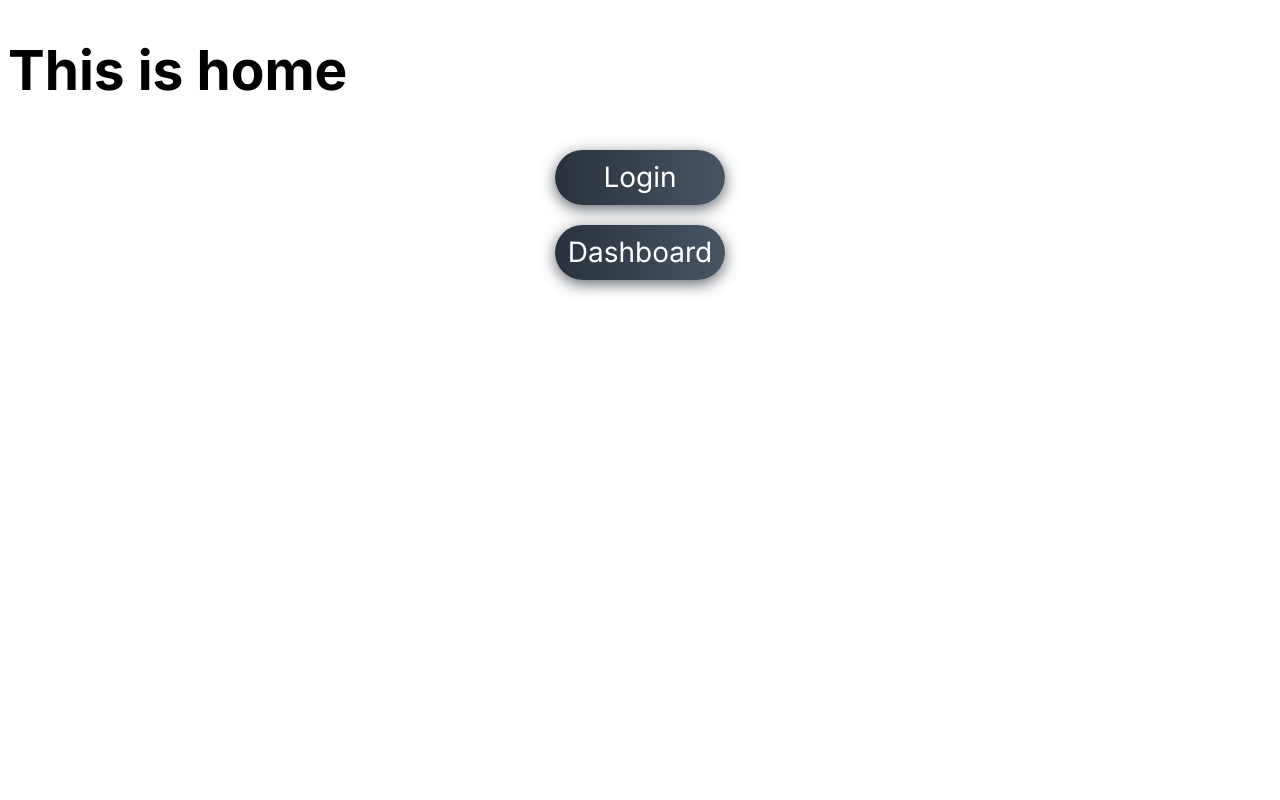
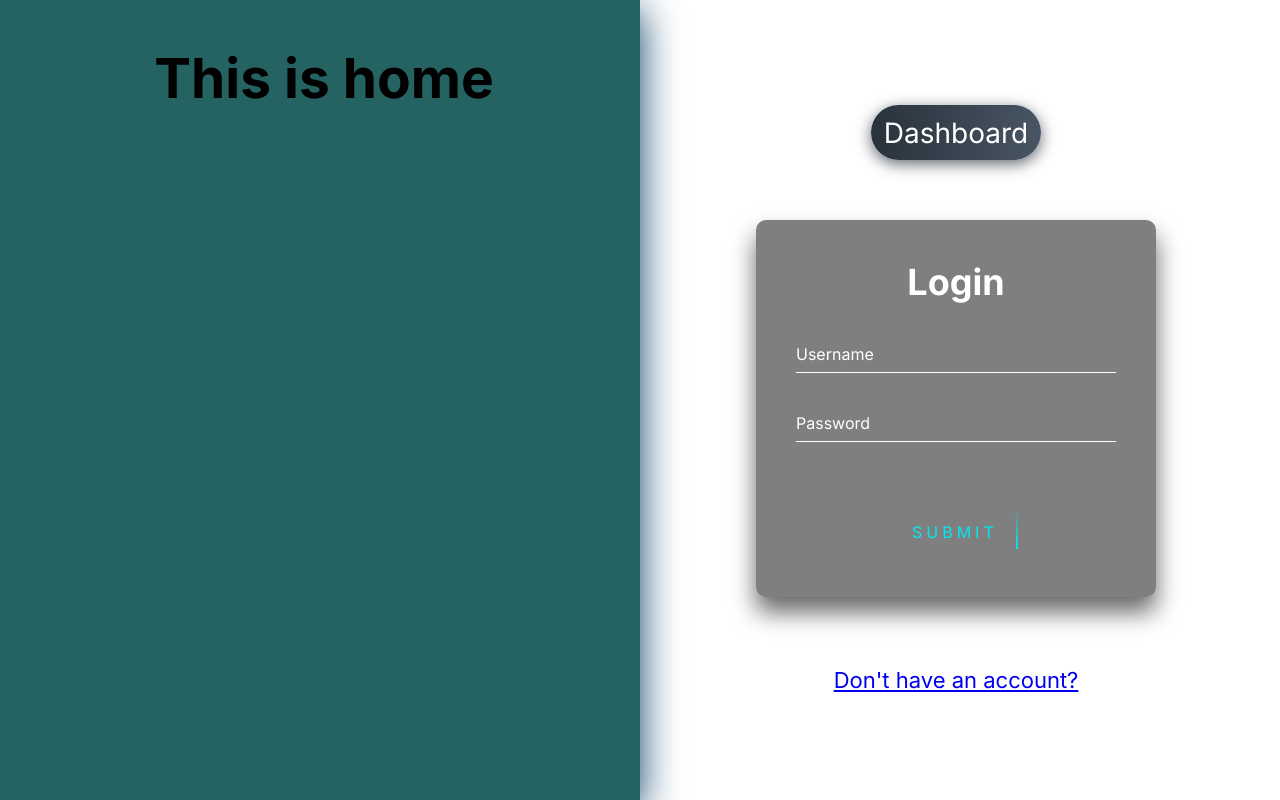
Before and after one commit to McTastic/Issue_Tracker, a Next.js app: page / in a window 1280 px wide. Built offline with nearby package versions, Linux system fonts and the light colour scheme.

Commit message:
added some styling to homepage and inserted login form which does not work yet

```diff
--- /dev/null
+++ b/app/components/login.tsx
@@ -0,0 +1,26 @@
+import styles from "../../public/css/login.module.css";
+
+export default function Login() {
+  return (
+    <div className={styles.loginBox}>
+      <h2>Login</h2>
+      <form>
+        <div className={styles.userBox}>
+          <input type="text" name="" required />
+          <label>Username</label>
+        </div>
+        <div className={styles.userBox}>
+          <input type="password" name="" required />
+          <label>Password</label>
+        </div>
+        <a href="#">
+          <span></span>
+          <span></span>
+          <span></span>
+          <span></span>
+          Submit
+        </a>
+      </form>
+    </div>
+  );
+}
--- a/app/page.tsx
+++ b/app/page.tsx
@@ -1,14 +1,23 @@
 import styles from "../public/css/homepage.module.css";
 import Link from "next/link";
+import Login from "./components/login";
 
 export default function Home() {
   return (
-    <div>
-    <h1 style={{fontSize:"55px"}}>This is home</h1>
-    <div className={styles.container}>
-    <Link className={styles.link} href="/login">Login</Link>
-    <Link className={styles.link} href="/dashboard">Dashboard</Link>
+    <div className={styles.flex}>
+      <div className={styles.leftSide}>
+        <h1 style={{ fontSize: "55px" }}>This is home</h1>
+      </div>
+      <div className={styles.rightSide}>
+        <div className={styles.container}>
+          {/* <Link className={styles.link} href="/login">Login</Link> */}
+          <Link className={styles.link} href="/dashboard">
+            Dashboard
+          </Link>
+          <Login />
+          <Link className={styles.signUp} href="/dashboard">Don't have an account?</Link>
+        </div>
+      </div>
     </div>
-    </div>
-  )
+  );
 }
--- a/package.json
+++ b/package.json
@@ -9,6 +9,7 @@
     "lint": "next lint"
   },
   "dependencies": {
+    "@apollo/server": "^4.7.5",
     "@prisma/client": "^4.16.2",
     "@types/node": "20.4.0",
     "@types/react": "18.2.14",
@@ -16,6 +17,7 @@
     "eslint": "8.44.0",
     "eslint-config-next": "13.4.9",
     "graphql": "^16.7.1",
+    "graphql-tag": "^2.12.6",
     "mysql": "^2.18.1",
     "next": "13.4.9",
     "react": "18.2.0",
--- a/public/css/globals.css
+++ b/public/css/globals.css
@@ -1,3 +1,6 @@
 *{
     font-size: 22px;
 }
+body{
+    margin-bottom: -1px;
+}
--- a/public/css/homepage.module.css
+++ b/public/css/homepage.module.css
@@ -1,3 +1,37 @@
+.flex{
+    display: flex;
+    height: 99vh;
+    width: 100%;
+}
+.leftSide{
+    display: flex;
+    justify-content: center;
+    background: rgb(37, 99, 99);
+    flex-basis: 50%;
+
+}
+.leftSide::before,
+.leftSide::after{
+    content: '';
+    position: absolute;
+    top: 0;
+    bottom: 0;
+    width: 100%;
+}
+.leftSide::before{
+    left: -50%;
+    background: rgba(37, 99, 99);
+    z-index: -1;
+    filter: drop-shadow(0 10px 20px rgb(3, 59, 99));
+}
+.rightSide{
+    display: flex;
+    flex-direction: column;
+    justify-content: center;
+
+    flex-basis: 50%;
+
+}
 .container{
     display: flex;
     flex-direction: column;
@@ -24,6 +58,7 @@
     border: none;
     background-size: 300% 100%;
     color: white;
+    z-index: 1;
 }
 .link:hover {
     background-position: 100% 0;
@@ -33,3 +68,10 @@
     transition: all .4s ease-in-out;
     transform: scale(1.1);
 }
+.signUp{
+    margin: 20px;
+}
+.signUp:visited{
+    text-decoration: none;
+    color: black;
+}
--- /dev/null
+++ b/public/css/login.module.css
@@ -0,0 +1,156 @@
+.loginBox {
+    width: 400px;
+    padding: 40px;
+    margin: 50px;
+    background: rgba(0,0,0,.5);
+    box-sizing: border-box;
+    box-shadow: 0 15px 25px rgba(0,0,0,.6);
+    border-radius: 10px;
+  }
+
+  .loginBox h2 {
+    margin: 0 0 30px;
+    padding: 0;
+    color: #fff;
+    text-align: center;
+    font-size: 36px;
+  }
+
+  .loginBox .userBox {
+    position: relative;
+  }
+
+  .loginBox .userBox input {
+    width: 100%;
+    padding: 10px 0;
+    font-size: 16px;
+    color: #fff;
+    margin-bottom: 30px;
+    border: none;
+    border-bottom: 1px solid #fff;
+    outline: none;
+    background: transparent;
+  }
+  .loginBox .userBox label {
+    position: absolute;
+    top:0;
+    left: 0;
+    padding: 10px 0;
+    font-size: 16px;
+    color: #fff;
+    pointer-events: none;
+    transition: .5s;
+  }
+
+  .loginBox .userBox input:focus ~ label,
+  .loginBox .userBox input:valid ~ label {
+    top: -20px;
+    left: 0;
+    color: #03e9f4;
+    font-size: 12px;
+  }
+
+  .loginBox form a {
+    position: relative;
+    left: 30%;
+    display: inline-block;
+    padding: 10px 20px;
+    color: #03e9f4;
+    font-size: 16px;
+    text-decoration: none;
+    text-transform: uppercase;
+    overflow: hidden;
+    transition: .5s;
+    margin-top: 40px;
+    letter-spacing: 4px
+  }
+
+  .loginBox a:hover {
+    background: #03e9f4;
+    color: #fff;
+    border-radius: 5px;
+    box-shadow: 0 0 5px #03e9f4,
+                0 0 25px #03e9f4,
+                0 0 50px #03e9f4,
+                0 0 100px #03e9f4;
+  }
+
+  .loginBox a span {
+    position: absolute;
+    display: block;
+  }
+
+  .loginBox a span:nth-child(1) {
+    top: 0;
+    left: -100%;
+    width: 100%;
+    height: 2px;
+    background: linear-gradient(90deg, transparent, #03e9f4);
+    animation: btn-anim1 1s linear infinite;
+  }
+
+  @keyframes btn-anim1 {
+    0% {
+      left: -100%;
+    }
+    50%,100% {
+      left: 100%;
+    }
+  }
+
+  .loginBox a span:nth-child(2) {
+    top: -100%;
+    right: 0;
+    width: 2px;
+    height: 100%;
+    background: linear-gradient(180deg, transparent, #03e9f4);
+    animation: btn-anim2 1s linear infinite;
+    animation-delay: .25s
+  }
+
+  @keyframes btn-anim2 {
+    0% {
+      top: -100%;
+    }
+    50%,100% {
+      top: 100%;
+    }
+  }
+
+  .loginBox a span:nth-child(3) {
+    bottom: 0;
+    right: -100%;
+    width: 100%;
+    height: 2px;
+    background: linear-gradient(270deg, transparent, #03e9f4);
+    animation: btn-anim3 1s linear infinite;
+    animation-delay: .5s
+  }
+
+  @keyframes btn-anim3 {
+    0% {
+      right: -100%;
+    }
+    50%,100% {
+      right: 100%;
+    }
+  }
+
+  .loginBox a span:nth-child(4) {
+    bottom: -100%;
+    left: 0;
+    width: 2px;
+    height: 100%;
+    background: linear-gradient(360deg, transparent, #03e9f4);
+    animation: btn-anim4 1s linear infinite;
+    animation-delay: .75s
+  }
+
+  @keyframes btn-anim4 {
+    0% {
+      bottom: -100%;
+    }
+    50%,100% {
+      bottom: 100%;
+    }
+  }
```
Also changed, not shown: app/api/graphQL.ts (added, +27 -0 lines), 1 other file (tests, documents, lock files or other folders).
